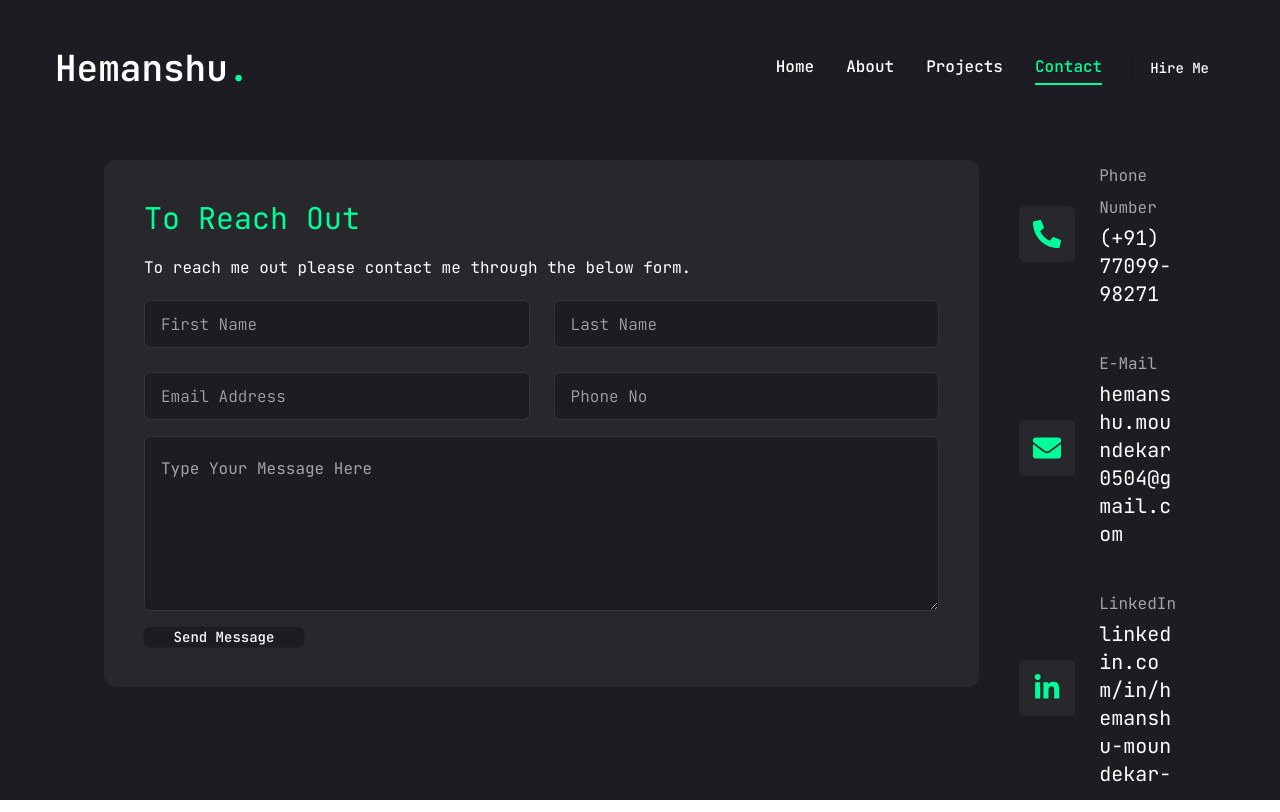
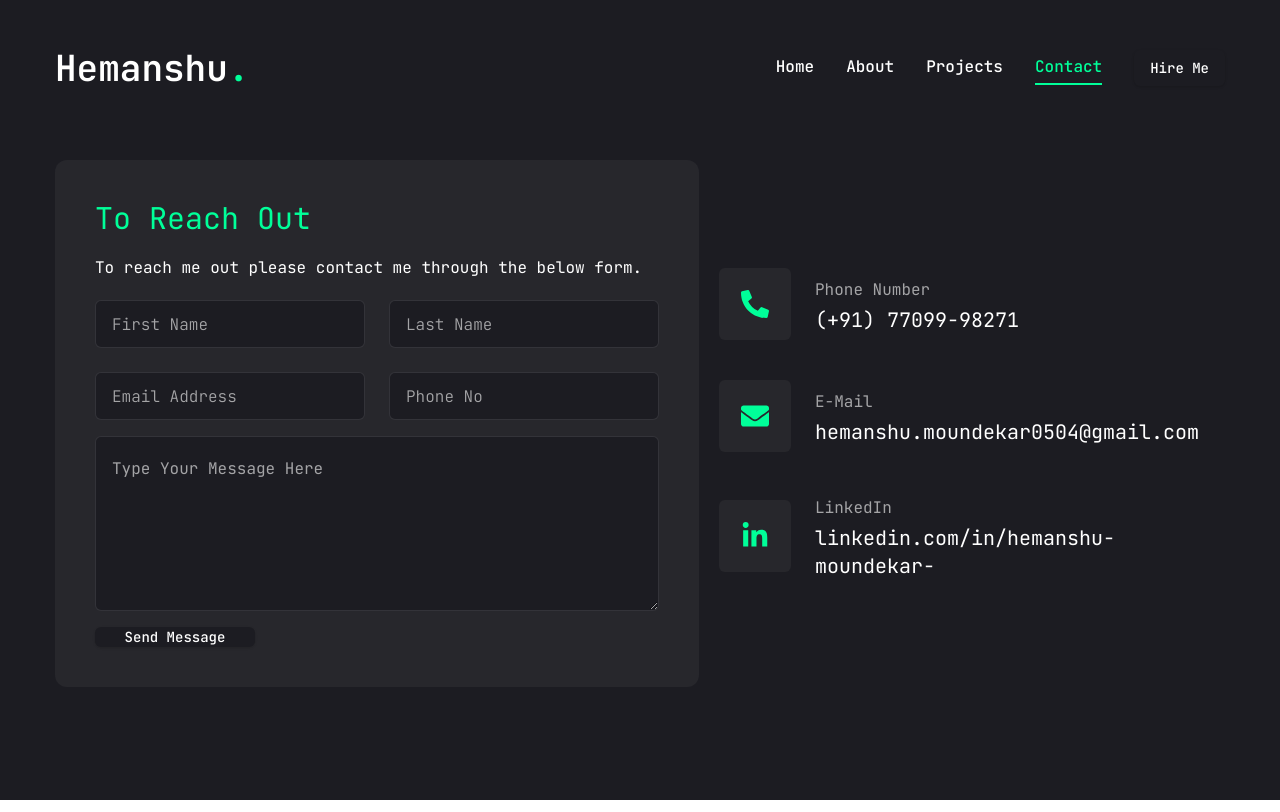
Before and after one commit to Cyberpheonix622/Hemanshu-Portfolio, a Next.js app: page /contact in a window 1280 px wide. Built offline with nearby package versions, Linux system fonts and the light colour scheme.

Commit message:
lets try this commit first

```diff
--- a/app/contact/page.jsx
+++ b/app/contact/page.jsx
@@ -61,18 +61,15 @@ const Contact = () => {
       animate={{ opacity: 1, transition: { delay: 2.4, duration: 0.4, ease: "easeIn" } }}
       className="py-6"
     >
-      <div className="w-full px-4 sm:px-6 md:px-8 lg:px-10 xl:px-16 max-w-screen-xl mx-auto">
-        <div className="flex flex-col xl:flex-row gap-10">
+      <div className="container mx-auto">
+        <div className="flex flex-col xl:flex-row gap-[20px] ">
           {/* FORM */}
-          <div className="xl:h-[50%] order-2 xl:order-none w-full">
-            <form
-              onSubmit={handleSubmit}
-              className="flex flex-col gap-4 p-6 sm:p-8 md:p-10 bg-[#27272c] rounded-xl"
-            >
+          <div className="xl:h-[50%] order-2 xl:order-none">
+            <form onSubmit={handleSubmit} className="flex flex-col gap-4 p-10 bg-[#27272c] rounded-xl">
               <h3 className="text-3xl text-accent">To Reach Out</h3>
               <p>To reach me out please contact me through the below form.</p>
 
-              <div className="grid grid-cols-1 md:grid-cols-2 gap-6">
+              <div className="grid grid-cols-1 md:grid-cols-2 gap-6     ">
                 <Input name="firstname" value={form.firstname} onChange={handleChange} placeholder="First Name" required />
                 <Input name="lastname" value={form.lastname} onChange={handleChange} placeholder="Last Name" required />
                 <Input type="email" name="email" value={form.email} onChange={handleChange} placeholder="Email Address" required />
@@ -96,15 +93,15 @@ const Contact = () => {
 
           {/* CONTACT INFO */}
           <div className="flex-1 flex items-center xl:justify-end order-1 xl:order-none mb-8 xl:mb-0">
-            <ul className="flex flex-col gap-10 w-full">
+            <ul className="flex flex-col gap-10">
               {info.map((item, index) => (
                 <li key={index} className="flex items-center gap-6">
-                  <div className="w-12 h-12 sm:w-14 sm:h-14 bg-[#27272c] text-accent rounded-md flex items-center justify-center">
+                  <div className="w-[52px] h-[52px] xl:w-[72px] xl:h-[72px] bg-[#27272c] text-accent rounded-md flex items-center justify-center">
                     <div className="text-[28px]">{item.icon}</div>
                   </div>
                   <div className="flex-1">
                     <p className="text-white/60">{item.title}</p>
-                    <h3 className="text-xl break-all">{item.description}</h3>
+                    <h3 className="text-xl">{item.description}</h3>
                   </div>
                 </li>
               ))}
--- a/app/globals.css
+++ b/app/globals.css
@@ -24,6 +24,3 @@
     -webkit-text-stroke: 1px #00ff99;
   }
 }
-html, body {
-  overflow-x: hidden;
-}
--- a/app/head.jsx
+++ /dev/null
@@ -1,9 +0,0 @@
-export default function Head() {
-  return (
-    <>
-      <title>Portfolio</title>
-      <meta name="viewport" content="width=device-width, initial-scale=1" />
-      <meta charSet="UTF-8" />
-    </>
-  );
-}
```
